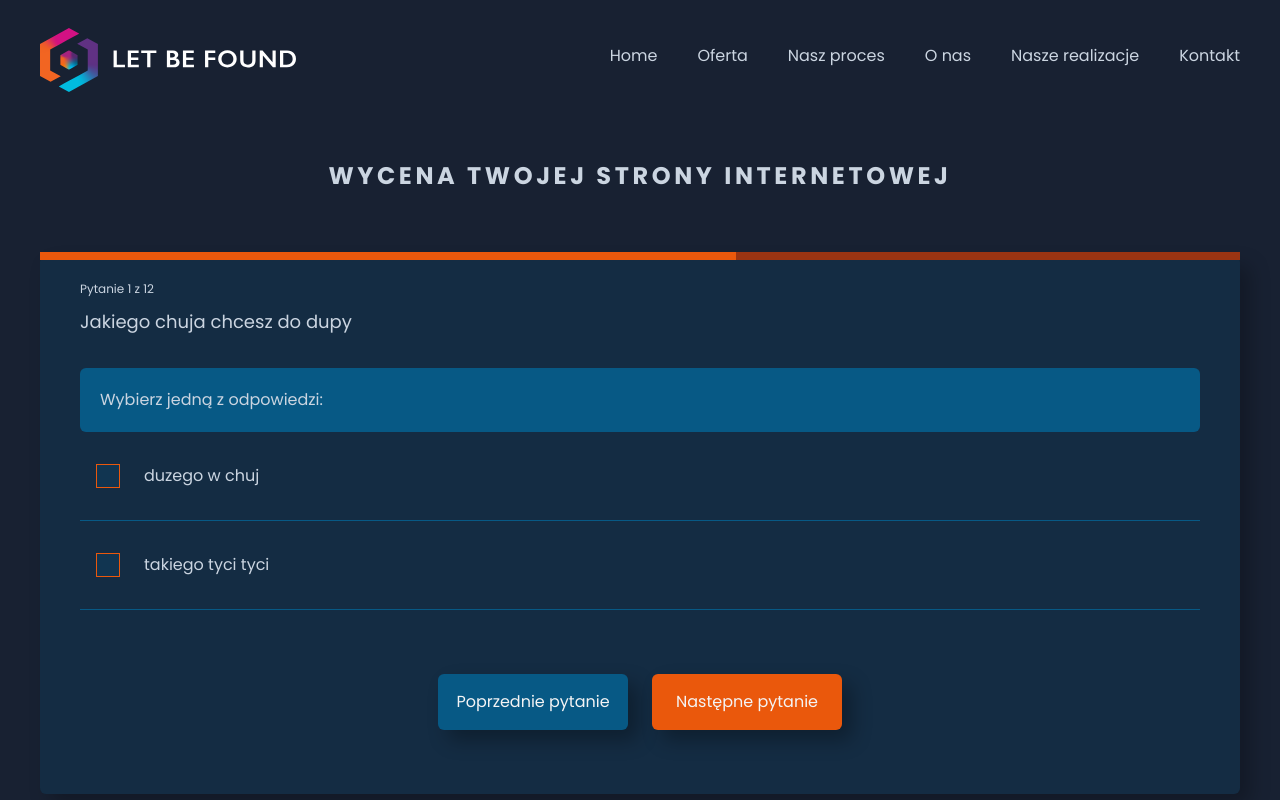
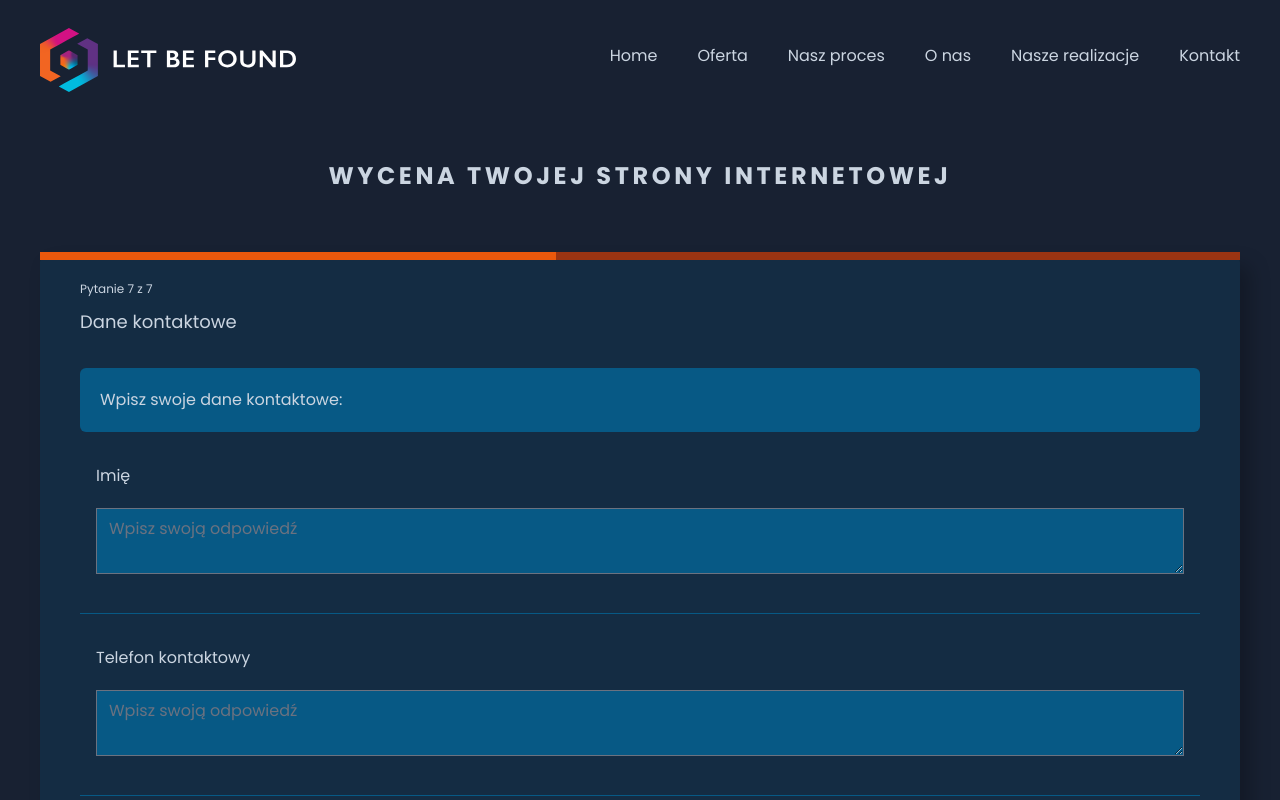
Before and after one commit to MarcinPultorak/LetBeFound, a Next.js app: page /wycena in a window 1280 px wide. Shown: the top 800 px of the page. Built offline with nearby package versions, Linux system fonts and the light colour scheme.

Commit message:
questionnaire

```diff
--- a/src/components/feature/Questionnaire.tsx
+++ b/src/components/feature/Questionnaire/Questionnaire.tsx
@@ -1,10 +1,11 @@
 import { FC, useState } from "react";
-import Header from "./Header/Header";
-import Checkbox from "../ui/Checkbox";
-import Button from "../ui/Button";
-import ProgressBar from "../ui/ProgressBar";
+import Header from "../Header/Header";
+import Checkbox from "../../ui/Checkbox";
+import Button from "../../ui/Button";
+import ProgressBar from "../../ui/ProgressBar";
 import { QuestionnaireDto } from "@/interfaces/types";
 import { QuestionnaireData } from "@/data/questionnaire";
+import QuestionnaireQuestion from "./QuestionnaireQuestion";
 
 const Questionnaire: FC = () => {
   const [questionnaireState, setQuestionnaireState] =
@@ -21,22 +22,8 @@ const Questionnaire: FC = () => {
           boxShadow: "10px 10px 20px 0px rgba(0, 0, 0, 0.25)",
         }}
       >
-        <ProgressBar questionsCount={12} currentQuestion={7} />
-        <span className="text-xs ">Pytanie 1 z 12</span>
-        <h2 className="mt-2 text-sm sm:text-base md:text-lg ">
-          Jakiego chuja chcesz do dupy
-        </h2>
-        <div className="bg-sky-800 p-3 sm:p-5 mt-8 rounded-md text-center sm:text-left">
-          <span className="text-xs sm:text-sm md:text-base">
-            Wybierz jedną z odpowiedzi:
-          </span>
-        </div>
-        <div className="py-8 px-4 border-b border-sky-800 text-xs sm:text-sm md:text-base">
-          <Checkbox label="duzego w chuj" />
-        </div>
-        <div className="py-8 px-4 border-b border-sky-800 text-xs sm:text-sm md:text-base">
-          <Checkbox label="takiego tyci tyci" />
-        </div>
+        <ProgressBar questionsCount={7} currentQuestion={3} />
+        <QuestionnaireQuestion data={questionnaireState.questionsArray[6]} />
         <div className="sm:flex sm:space-x-6 space-y-4 sm:space-y-0 mt-16 justify-center">
           <Button
             variant="sky"
--- /dev/null
+++ b/src/components/feature/Questionnaire/QuestionnaireQuestion.tsx
@@ -0,0 +1,57 @@
+import Checkbox from "@/components/ui/Checkbox";
+import { QuestionDto } from "@/interfaces/types";
+import { FC } from "react";
+
+export type Props = {
+  data: QuestionDto;
+};
+
+const QuestionnaireQuestion: FC<Props> = ({ data }) => {
+  const questionTitle = () => {
+    if (data.isMultiSelect) {
+      return "Wybierz odpowiedzi:";
+    } else if (data.contactForm) {
+      return "Wpisz swoje dane kontaktowe:";
+    } else {
+      return "Wybierz jedną odpowiedź:";
+    }
+  };
+
+  return (
+    <>
+      <span className="text-xs ">Pytanie {data.id} z 7</span>
+      <h2 className="mt-2 text-sm sm:text-base md:text-lg ">{data.question}</h2>
+      <div className="bg-sky-800 p-3 sm:p-5 mt-8 rounded-md text-center sm:text-left">
+        <span className="text-xs sm:text-sm md:text-base">
+          {/* {data.isMultiSelect ? (
+           " Wybierz odpowiedzi:"
+          ) : (
+            "Wybierz jedną odpowiedź:"
+          )} */}
+          {questionTitle()}
+        </span>
+      </div>
+
+      {data.answers.map((item) => (
+        <div
+          className="py-8 px-4 border-b border-sky-800 text-xs sm:text-sm md:text-base"
+          key={item.id}
+        >
+          {item.label ? (
+            <div className=" space-y-5">
+              <span>{item.label}</span>
+              <textarea
+                placeholder="Wpisz swoją odpowiedź"
+                className="bg-sky-800 w-full focus:ring-0 focus:outline-none focus:ring-offset-0"
+              />
+            </div>
+          ) : (
+            <Checkbox label={item.answer} />
+          )}
+        </div>
+      ))}
+    </>
+  );
+};
+
+export default QuestionnaireQuestion;
--- a/src/data/questionnaire.ts
+++ b/src/data/questionnaire.ts
@@ -84,7 +84,7 @@ export const QuestionnaireData: QuestionnaireDto = {
         {
           id: "d",
           answer: "",
-          label: "inne",
+          label: "Inne:",
         },
       ],
     },
@@ -141,6 +141,7 @@ export const QuestionnaireData: QuestionnaireDto = {
     {
       id: "7",
       question: "Dane kontaktowe",
+      contactForm: true,
       isMultiSelect: false,
       isAnswered: false,
       answers: [
--- a/src/interfaces/types.d.ts
+++ b/src/interfaces/types.d.ts
@@ -22,6 +22,7 @@ export interface QuestionDto {
   question: string;
   isMultiSelect: boolean;
   isAnswered: boolean;
+  contactForm?: boolean;
   answers: AnswerDto[];
 }
 
--- a/src/pages/wycena.tsx
+++ b/src/pages/wycena.tsx
@@ -1,5 +1,5 @@
 import Header from "@/components/feature/Header/Header";
-import Questionnaire from "@/components/feature/Questionnaire";
+import Questionnaire from "@/components/feature/Questionnaire/Questionnaire";
 import { FC } from "react";
 
 const WycenaPage: FC = () => {
```
